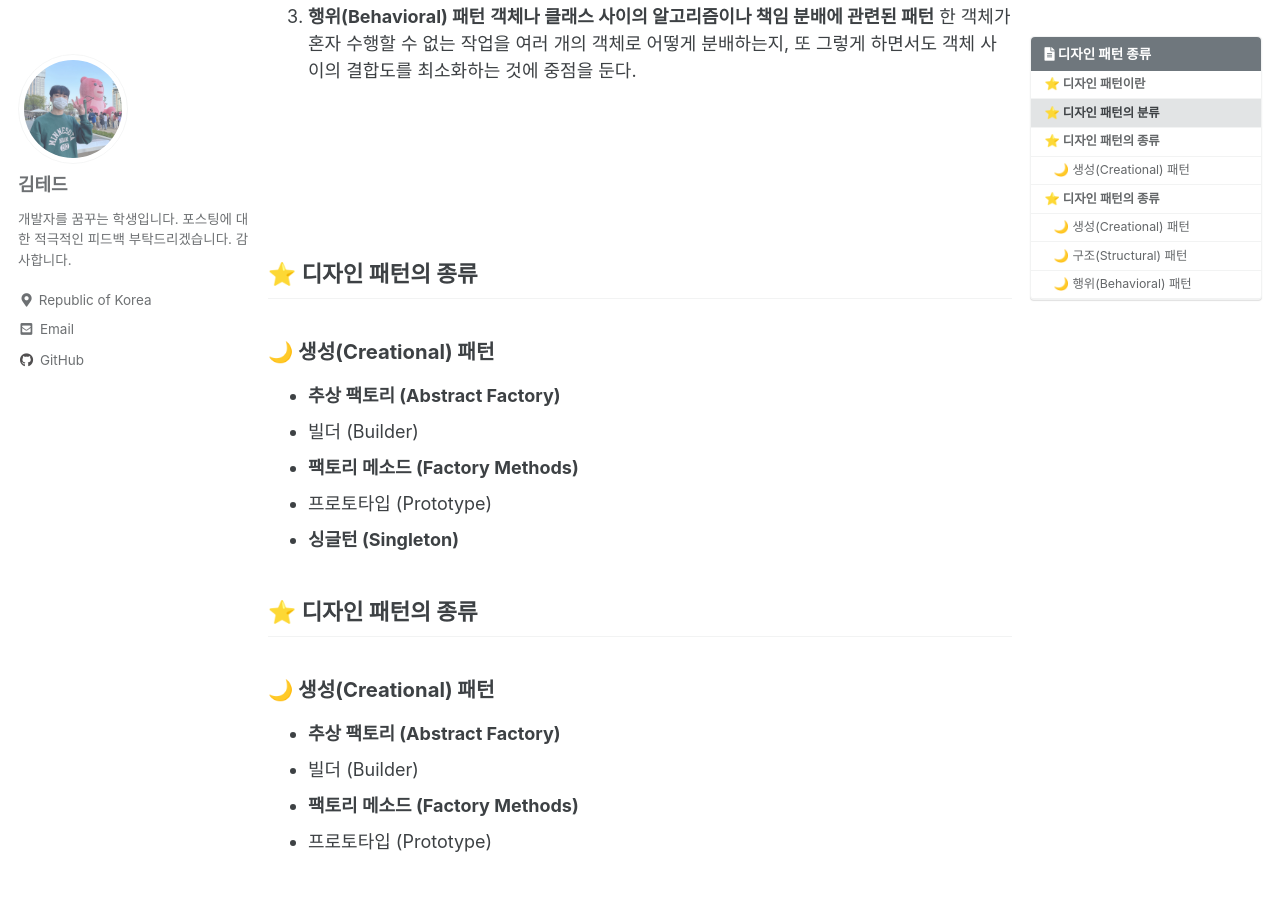
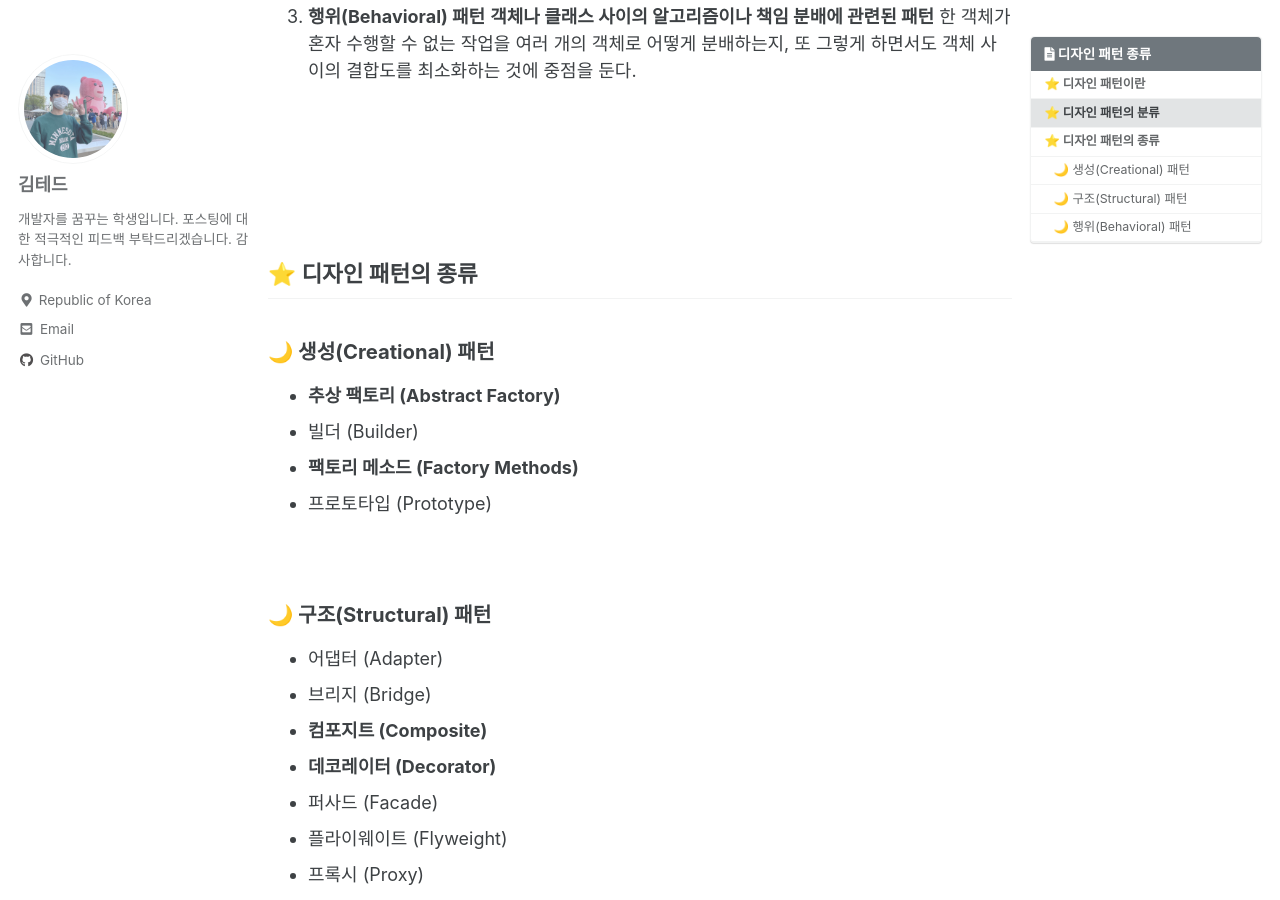
Before and after one commit to idkim97/idkim97.github.io, a Jekyll site: the page built from _posts/2022-08-17-디자인 패턴의 종류.md, in a window 1280 px wide and 900 px high, scrolled down 1137 px. Built offline with Jekyll 4.4.1, drawn with Linux system fonts in a browser that asks for light colours; cached includes are drawn as plain includes; comment, search, counter and statistics services are not loaded.

Commit message:
Update 2022-08-17-디자인 패턴의 종류.md

```diff
--- a/_posts/2022-08-17-디자인 패턴의 종류.md
+++ b/_posts/2022-08-17-디자인 패턴의 종류.md
@@ -39,15 +39,7 @@ tags:
 <br><br><br><br>
 
 
-## ⭐ 디자인 패턴의 종류
 
-
-### 🌙 생성(Creational) 패턴
-- **추상 팩토리 (Abstract Factory)**
-- 빌더 (Builder)
-- **팩토리 메소드 (Factory Methods)**
-- 프로토타입 (Prototype)
-- **싱글턴 (Singleton)**
 
 ## ⭐ 디자인 패턴의 종류
 
```
